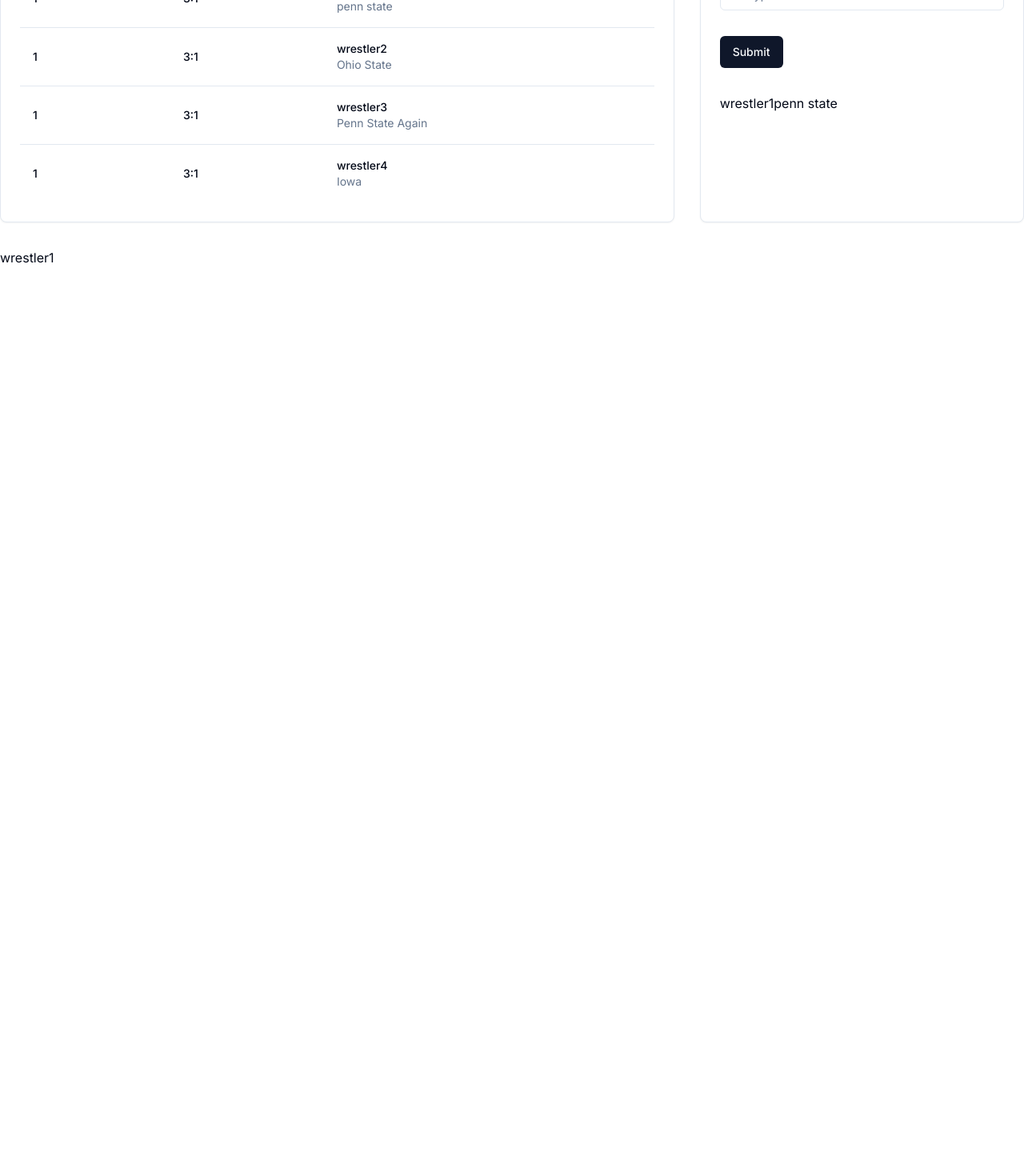
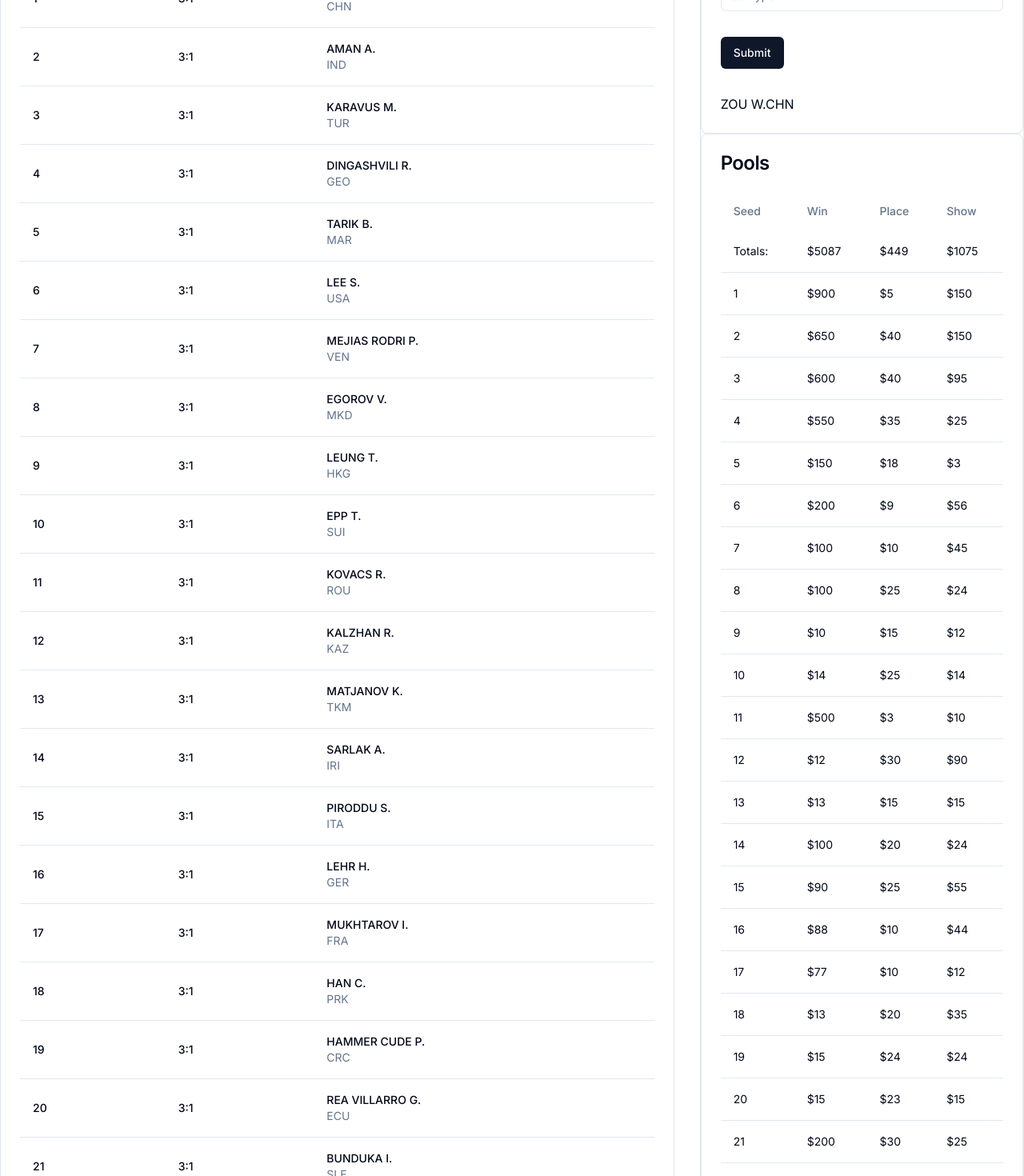
Before and after one commit to djfeld01/PariBet, a Next.js app: page /events in a window 1280 px wide. Shown: the part 300-1770 px from the top of the page at 80% size. Before the commit the page ends 800 px from the top, so only its background shows below. Built offline with nearby package versions, Linux system fonts and the light colour scheme.

Commit message:
updated the events page to include pools and odds

```diff
--- a/src/app/events/page.tsx
+++ b/src/app/events/page.tsx
@@ -22,12 +22,183 @@ import Betform from "@/components/betform";
 import { useState } from "react";
 
 const competitors = [
-  { name: "wrestler1", school: "penn state" },
-  { name: "wrestler2", school: "Ohio State" },
-  { name: "wrestler3", school: "Penn State Again" },
-  { name: "wrestler4", school: "Iowa" },
+  {
+    team: "MAR",
+    name: "TARIK B.",
+    seed: 5,
+    pool: { win: 150, place: 18, show: 3 },
+  },
+  {
+    team: "USA",
+    name: "LEE S.",
+    seed: 6,
+    pool: { win: 200, place: 9, show: 56 },
+  },
+  {
+    team: "VEN",
+    name: "MEJIAS RODRI P.",
+    seed: 7,
+    pool: { win: 100, place: 10, show: 45 },
+  },
+  {
+    team: "MKD",
+    name: "EGOROV V.",
+    seed: 8,
+    pool: { win: 100, place: 25, show: 24 },
+  },
+  {
+    team: "HKG",
+    name: "LEUNG T.",
+    seed: 9,
+    pool: { win: 10, place: 15, show: 12 },
+  },
+  {
+    team: "SUI",
+    name: "EPP T.",
+    seed: 10,
+    pool: { win: 14, place: 25, show: 14 },
+  },
+  {
+    team: "KAZ",
+    name: "KALZHAN R.",
+    seed: 12,
+    pool: { win: 12, place: 30, show: 90 },
+  },
+  {
+    team: "TKM",
+    name: "MATJANOV K.",
+    seed: 13,
+    pool: { win: 13, place: 15, show: 15 },
+  },
+  {
+    team: "IRI",
+    name: "SARLAK A.",
+    seed: 14,
+    pool: { win: 100, place: 20, show: 24 },
+  },
+  {
+    team: "ITA",
+    name: "PIRODDU S.",
+    seed: 15,
+    pool: { win: 90, place: 25, show: 55 },
+  },
+  {
+    team: "GER",
+    name: "LEHR H.",
+    seed: 16,
+    pool: { win: 88, place: 10, show: 44 },
+  },
+  {
+    team: "FRA",
+    name: "MUKHTAROV I.",
+    seed: 17,
+    pool: { win: 77, place: 10, show: 12 },
+  },
+  {
+    team: "PRK",
+    name: "HAN C.",
+    seed: 18,
+    pool: { win: 13, place: 20, show: 35 },
+  },
+  {
+    team: "CRC",
+    name: "HAMMER CUDE P.",
+    seed: 19,
+    pool: { win: 15, place: 24, show: 24 },
+  },
+  {
+    team: "ECU",
+    name: "REA VILLARRO G.",
+    seed: 20,
+    pool: { win: 15, place: 23, show: 15 },
+  },
+  {
+    team: "SLE",
+    name: "BUNDUKA I.",
+    seed: 21,
+    pool: { win: 200, place: 30, show: 25 },
+  },
+  {
+    team: "MGL",
+    name: "ZANDANBUD Z.",
+    seed: 22,
+    pool: { win: 150, place: 2, show: 25 },
+  },
+  {
+    team: "ESP",
+    name: "METREVELI L.",
+    seed: 23,
+    pool: { win: 100, place: 2, show: 10 },
+  },
+  {
+    team: "UKR",
+    name: "YATSENKO A.",
+    seed: 24,
+    pool: { win: 20, place: 3, show: 25 },
+  },
+  {
+    team: "CAN",
+    name: "CAPELLAN D.",
+    seed: 25,
+    pool: { win: 50, place: 4, show: 9 },
+  },
+  {
+    team: "BUL",
+    name: "VANGELOV G.",
+    seed: 26,
+    pool: { win: 120, place: 5, show: 23 },
+  },
+  {
+    team: "KOR",
+    name: "KIM S.",
+    seed: 27,
+    pool: { win: 250, place: 1, show: 60 },
+  },
+  {
+    team: "CHN",
+    name: "ZOU W.",
+    seed: 1,
+    pool: { win: 900, place: 5, show: 150 },
+  },
+  {
+    team: "ROU",
+    name: "KOVACS R.",
+    seed: 11,
+    pool: { win: 500, place: 3, show: 10 },
+  },
+  {
+    team: "GEO",
+    name: "DINGASHVILI R.",
+    seed: 4,
+    pool: { win: 550, place: 35, show: 25 },
+  },
+  {
+    team: "TUR",
+    name: "KARAVUS M.",
+    seed: 3,
+    pool: { win: 600, place: 40, show: 95 },
+  },
+  {
+    team: "IND",
+    name: "AMAN A.",
+    seed: 2,
+    pool: { win: 650, place: 40, show: 150 },
+  },
 ];
-
+const sortedBySeed = competitors.sort((a, b) => a.seed - b.seed);
+const winPoolTotal = competitors.reduce(
+  (accumulator, currentCompetitor) => accumulator + currentCompetitor.pool.win,
+  0
+);
+const placePoolTotal = competitors.reduce(
+  (accumulator, currentCompetitor) =>
+    accumulator + currentCompetitor.pool.place,
+  0
+);
+const showPoolTotal = competitors.reduce(
+  (accumulator, currentCompetitor) => accumulator + currentCompetitor.pool.show,
+  0
+);
 export default function Competitions() {
   const [competitor, setCompetitor] = useState(competitors[0]);
   return (
@@ -62,7 +233,7 @@ export default function Competitions() {
                         onClick={() => setCompetitor(competitor)}
                       >
                         <TableCell>
-                          <div className="font-medium">1</div>
+                          <div className="font-medium">{competitor.seed}</div>
                         </TableCell>
                         <TableCell>
                           <div className="font-medium">3:1</div>
@@ -70,7 +241,7 @@ export default function Competitions() {
                         <TableCell>
                           <div className="font-medium">{competitor.name}</div>
                           <div className="hidden text-sm text-muted-foreground md:inline">
-                            {competitor.school}
+                            {competitor.team}
                           </div>
                         </TableCell>
                       </TableRow>
@@ -80,32 +251,52 @@ export default function Competitions() {
               </CardContent>
             </TabsContent>
             <TabsContent value="pools">
-              {" "}
               <CardContent>
                 <Table>
                   <TableHeader>
                     <TableRow>
                       <TableHead>Seed</TableHead>
-                      <TableHead>Odds</TableHead>
+                      <TableHead>Win Odds</TableHead>
                       <TableHead>Wrestler</TableHead>
+                      <TableHead>Place Odds</TableHead>
+                      <TableHead>Show Odds</TableHead>
                     </TableRow>
                   </TableHeader>
                   <TableBody>
-                    {competitors.map((competitor, index) => (
+                    {sortedBySeed.map((competitor, index) => (
                       <TableRow
                         key={index}
                         onClick={() => setCompetitor(competitor)}
                       >
                         <TableCell>
-                          <div className="font-medium">1</div>
+                          <div className="font-medium">{competitor.seed}</div>
                         </TableCell>
                         <TableCell>
-                          <div className="font-medium">3:1</div>
+                          <div className="font-medium">
+                            {Math.trunc(winPoolTotal / competitor.pool.win - 1)}
+                            :1
+                          </div>
                         </TableCell>
                         <TableCell>
                           <div className="font-medium">{competitor.name}</div>
                           <div className="hidden text-sm text-muted-foreground md:inline">
-                            {competitor.school}
+                            {competitor.team}
+                          </div>
+                        </TableCell>
+                        <TableCell>
+                          <div className="font-medium">
+                            {Math.trunc(
+                              placePoolTotal / 2 / competitor.pool.place - 1
+                            )}
+                            :1
+                          </div>
+                        </TableCell>
+                        <TableCell>
+                          <div className="font-medium">
+                            {Math.trunc(
+                              showPoolTotal / 3 / competitor.pool.show - 1
+                            )}
+                            :1
                           </div>
                         </TableCell>
                       </TableRow>
@@ -117,14 +308,51 @@ export default function Competitions() {
           </Tabs>
         </Card>
         <Card x-chunk="dashboard-01-chunk-5">
-          <CardHeader>
-            <CardTitle>Place Bet</CardTitle>
-          </CardHeader>
-          <CardContent className="grid gap-8">
-            <Betform name={competitor.name} school={competitor.school} />
-          </CardContent>
+          <Card>
+            <CardHeader>
+              <CardTitle>Place Bet</CardTitle>
+            </CardHeader>
+            <CardContent className="grid gap-8">
+              <Betform name={competitor.name} team={competitor.team} />
+            </CardContent>
+          </Card>
+          <Card>
+            <CardHeader>
+              <CardTitle>Pools</CardTitle>
+            </CardHeader>
+            <CardContent className="grid gap-8">
+              <Table>
+                <TableHeader>
+                  <TableHead>Seed</TableHead>
+                  <TableHead>Win</TableHead>
+                  <TableHead>Place</TableHead>
+                  <TableHead>Show</TableHead>
+                </TableHeader>
+                <TableBody>
+                  <TableRow>
+                    <TableCell>Totals:</TableCell>
+                    <TableCell>${winPoolTotal}</TableCell>
+                    <TableCell>${placePoolTotal}</TableCell>
+                    <TableCell>${showPoolTotal}</TableCell>
+                  </TableRow>
+                  {sortedBySeed.map((competitor, index) => {
+                    return (
+                      <TableRow key={index}>
+                        <TableCell>{competitor.seed}</TableCell>
+                        <TableCell>${competitor.pool.win}</TableCell>
+                        <TableCell>${competitor.pool.place}</TableCell>
+                        <TableCell>${competitor.pool.show}</TableCell>
+                      </TableRow>
+                    );
+                  })}
+                </TableBody>
+              </Table>
+            </CardContent>
+          </Card>
         </Card>
-        <div>{competitor.name}</div>
+        <div>Win Pool Total: {winPoolTotal}</div>
+        <div>Place Pool Total: {placePoolTotal}</div>
+        <div>Show Pool Total: {showPoolTotal}</div>
       </div>
     </div>
   );
--- a/src/components/betform.tsx
+++ b/src/components/betform.tsx
@@ -18,7 +18,7 @@ import { Input } from "@/components/ui/input";
 
 interface Props {
   name: string;
-  school: string;
+  team: string;
 }
 
 const formSchema = z.object({
@@ -28,7 +28,7 @@ const formSchema = z.object({
     .max(50, { message: "event name is too long" }),
   betType: z.string().min(5).max(50),
 });
-const Betform: NextPage<Props> = ({ name, school }: Props) => {
+const Betform: NextPage<Props> = ({ name, team }: Props) => {
   const form = useForm<z.infer<typeof formSchema>>({
     resolver: zodResolver(formSchema),
     defaultValues: {
@@ -74,7 +74,7 @@ const Betform: NextPage<Props> = ({ name, school }: Props) => {
       </form>
       <div>
         {name}
-        {school}
+        {team}
       </div>
     </Form>
   );
--- a/src/components/navigation/topmenu.tsx
+++ b/src/components/navigation/topmenu.tsx
@@ -18,7 +18,7 @@ import { ModeToggle } from "../modeToggle";
 
 export default function TopMenu() {
   return (
-    <header className="sticky top-0 flex h-16 items-center gap-4 border-b bg-background px-4 md:px-6">
+    <header className="sticky top-0 flex h-16 items-center gap-4 border-b bg-background px-4 overflow-hidden md:px-6">
       <nav className="hidden flex-col gap-6 text-lg font-medium md:flex md:flex-row md:items-center md:gap-5 md:text-sm lg:gap-6">
         <Link
           href="/"
```
